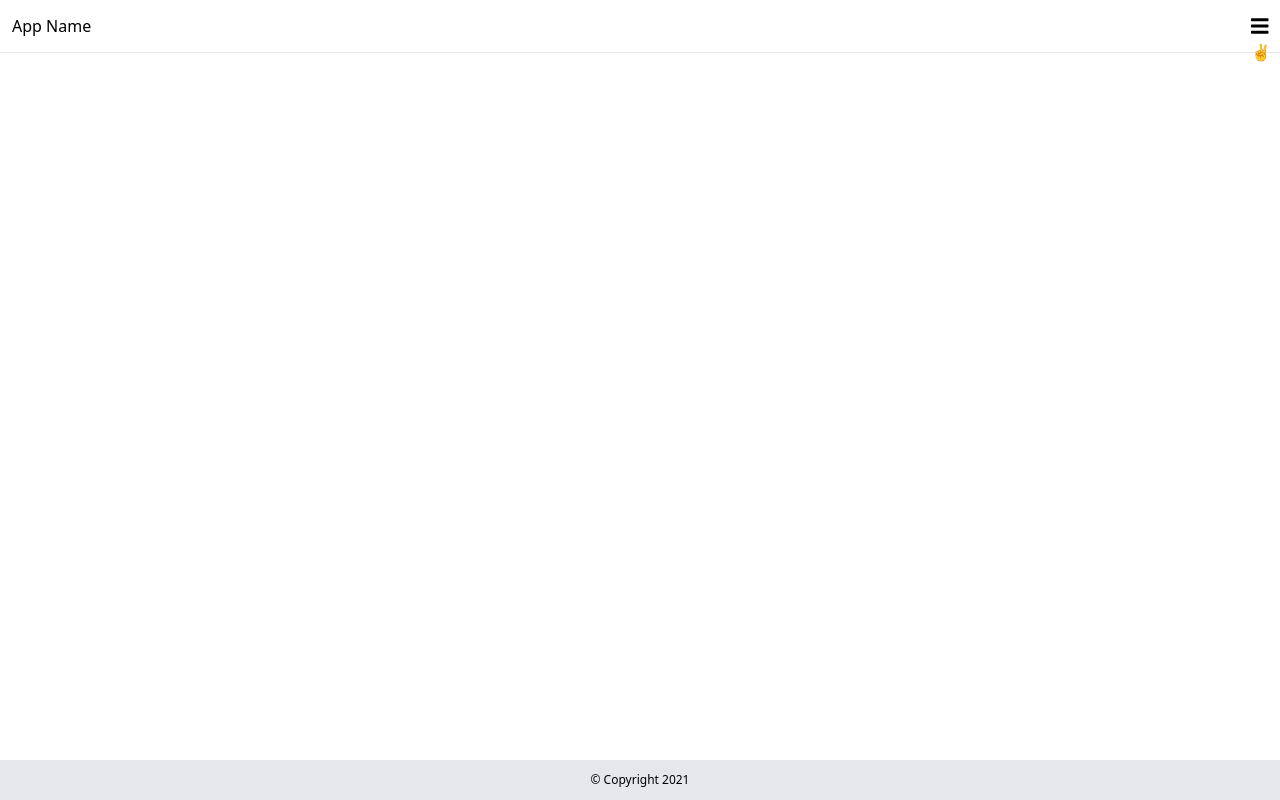
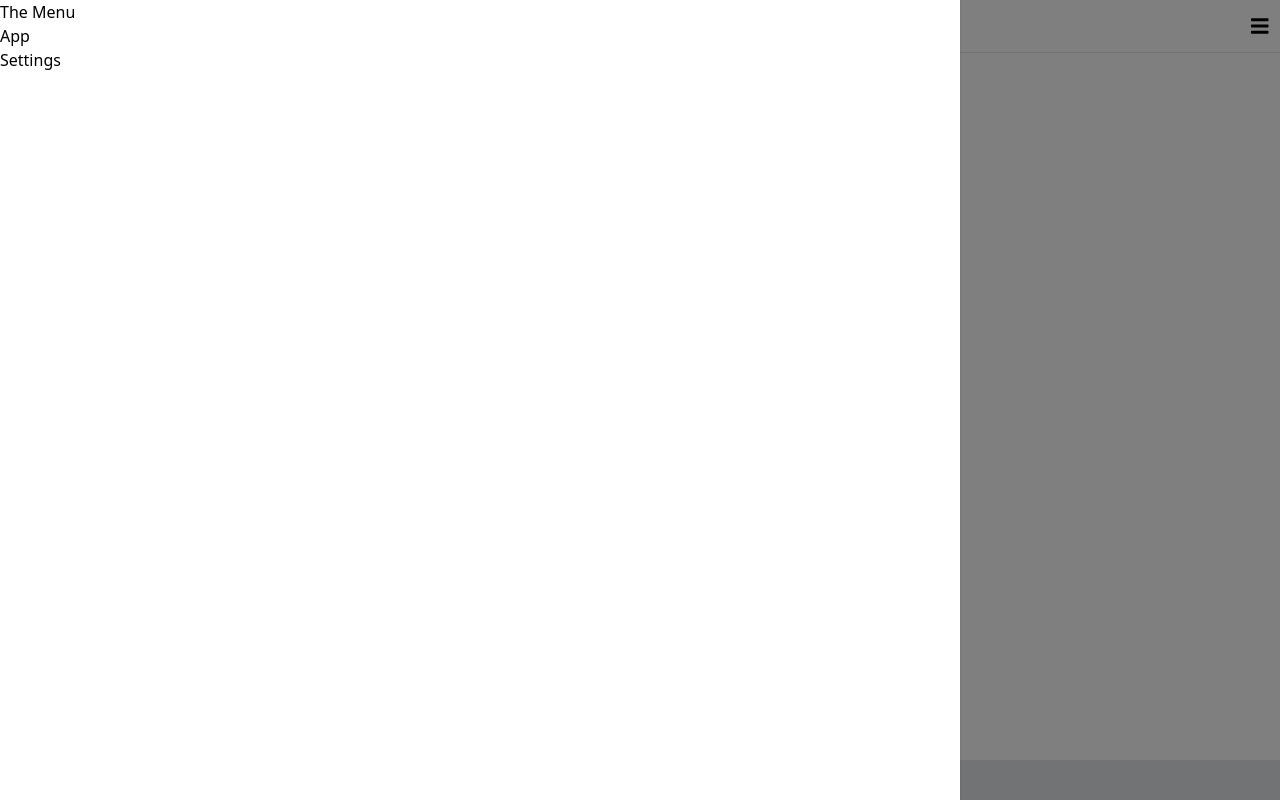
Before and after one commit to KurtPrice/ReactSkeleton, a React (Create React App) app: page / in a window 1280 px wide. Both pictures are taken after a click on the icon 1259 px from the left and 25 px from the top of the page. Built offline with nearby package versions, Linux system fonts and the light colour scheme.

Commit message:
Change to desired fading transitions for menu

```diff
--- a/src/components/Navigation.js
+++ b/src/components/Navigation.js
@@ -6,18 +6,13 @@ import {useTransition, animated} from 'react-spring'
 function Navigation() {
     const [showMenu, setShowMenu] = useState(false)
 
-    const maskTransitions = useTransition(showMenu, null, {
-        from: {position: 'absolute', opacity: 0},
-        enter: {opacity: 1},
-        leave: {opacity: 0},
-    })
     const menuTransitions = useTransition(showMenu, null, {
         from: { opacity: 0, transform: 'translateX(-100%)'},
         enter: {opacity: 1, transform: 'translateX(0%)'},
         leave: {opacity: 0, transform: 'translateX(-100%)'},
     })
 
-    const transitions = useTransition(showMenu, null, {
+    const maskTransitions = useTransition(showMenu, null, {
         from: { position: 'absolute', opacity: 0  },
         enter: { opacity: 1  },
         leave: { opacity: 0  },
@@ -25,7 +20,6 @@ function Navigation() {
     })
 
     //className="bg-black-t-50 fixed top-0 left-0 w-full h-full z-50"
-    //className="fixed bg-white top-0 left-0 w-3/4 h-full z-50 shadow">
 
     return(
         <nav>
@@ -37,12 +31,28 @@ function Navigation() {
             </span>
 
             {
-                transitions.map(({ item, key, props }) =>
+                maskTransitions.map(({ item, key, props }) =>
                 item &&
                 <animated.div
                     key={key}
-                    style={props}>
-                    ✌️
+                    style={props}
+                    className="bg-black-t-50 fixed top-0 left-0 w-full h-full z-50">
+                </animated.div>
+                )
+            }
+
+            {
+                menuTransitions.map(({ item, key, props }) =>
+                item &&
+                <animated.div
+                    key={key}
+                    style={props}
+                    className="fixed bg-white top-0 left-0 w-3/4 h-full z-50 shadow">
+                        <span> The Menu </span>
+                        <ul>
+                            <li>App</li>
+                            <li>Settings</li>
+                        </ul>
                 </animated.div>
                 )
             }
```
